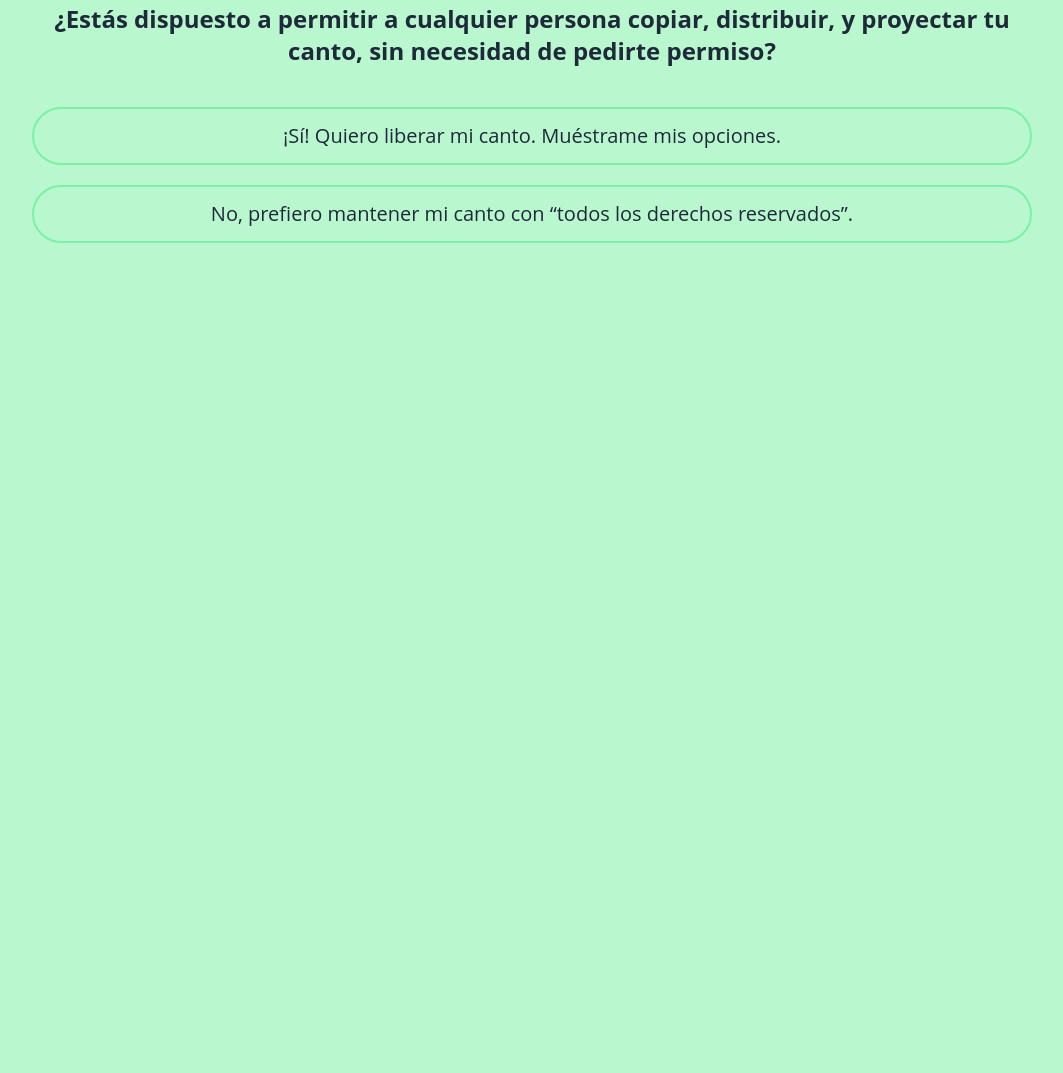
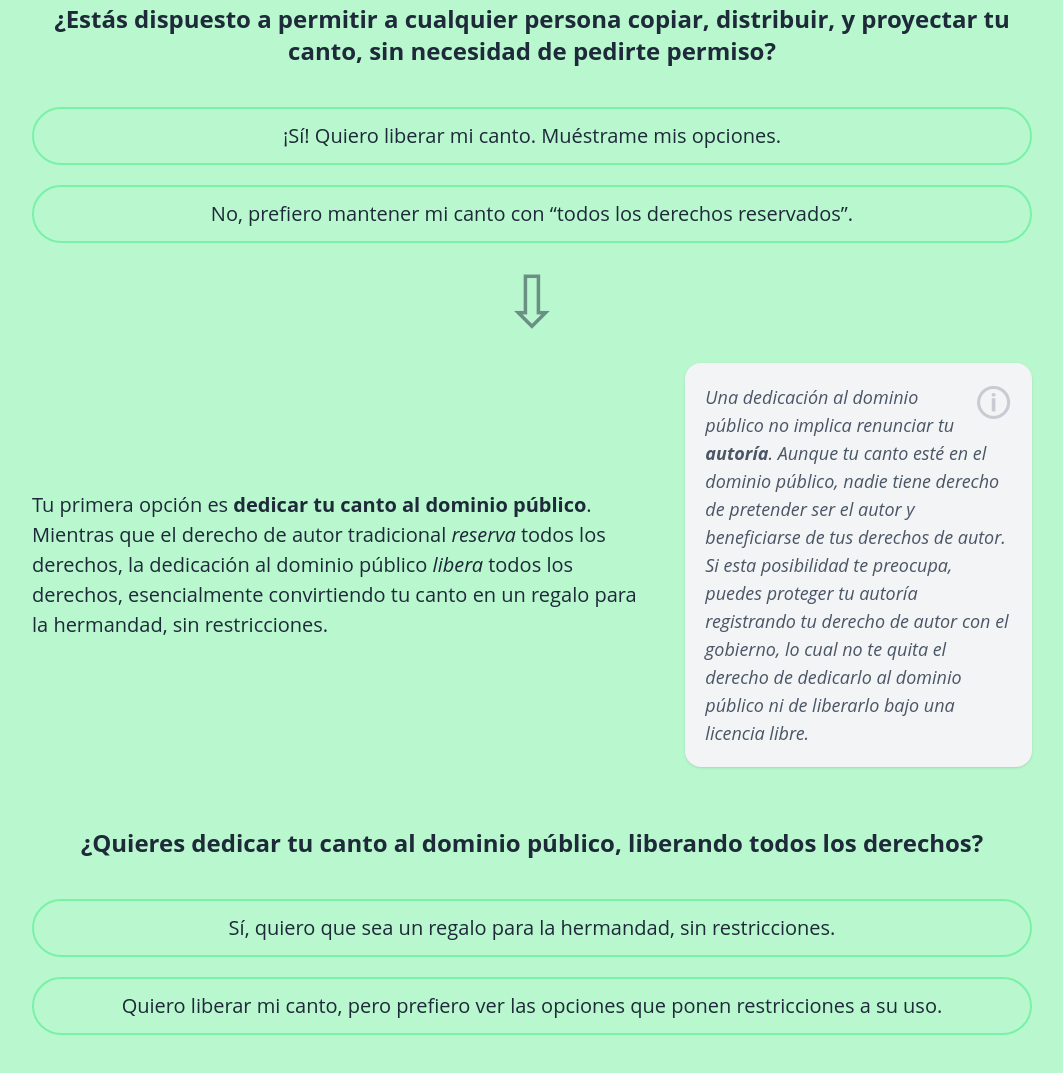
Before and after one commit to mashkioya/hymn-license-chooser, a website: page index.html in a window 1280 px wide. Shown: the part 471-1544 px from the top of the page, without its empty margins (108-1171 px from the left). Before the commit the page ends 814 px from the top, so only its background shows below. Drawn offline with Linux system fonts and the light colour scheme.

Commit message:
added and styled option 1

```diff
--- a/index.html
+++ b/index.html
@@ -12,16 +12,32 @@
         <h1 class="text-center text-5xl font-black pb-10">Escoge una licencia</h1>
         <div class="flex items-center pb-15 mb-15 border-b-2 border-b-gray-600">
             <img src="src/hand.png" alt="" class="opacity-70 pr-10">
-            <p class="font-medium">¡Gracias por tu interés en liberar tu canto! Nosotros estamos convencidos de que esta es la mejor forma de hacer llegar un canto a más hermanos, y de glorificar a Dios con nuestros talentos. Aunque todavía no hayas decidido si quieres liberar tu canto, puedes utilizar esta herramienta para explorar tus opciones.</p>
+            <div class="font-medium">
+                <p class="mb-5">¡Gracias por tu interés en liberar tu canto! Nosotros estamos convencidos de que esta es la mejor forma de hacer llegar un canto a más hermanos, y de glorificar a Dios con nuestros talentos. Aunque todavía no hayas decidido si quieres liberar tu canto, puedes utilizar esta herramienta para explorar tus opciones.</p>
+                <p>No somos abogados y esta página es solo para fines informativos.</p>
+            </div>
         </div>
 
-        <div class="question flex flex-col text-center">
-            <p class="font-bold pb-5 text-2xl mb-5">¿Estás dispuesto a permitir a cualquier persona copiar, distribuir, y proyectar tu canto, sin necesidad de pedirte permiso?</p>
-            <a href="" class="p-3 rounded-full mb-5 border-2 border-green-300 hover:bg-green-300 hover:border-white">¡Sí! Quiero liberar mi canto. Muéstrame mis opciones.</a>
-            <a href="" class="p-3 rounded-full mb-5 border-2 border-green-300 hover:bg-red-300 hover:border-white">No, prefiero mantener mi canto con “todos los derechos reservados”.</a>
+        <div class="question-box">
+            <p>¿Estás dispuesto a permitir a cualquier persona copiar, distribuir, y proyectar tu canto, sin necesidad de pedirte permiso?</p>
+            <a href="" class="button-positive">¡Sí! Quiero liberar mi canto. Muéstrame mis opciones.</a>
+            <a href="" class="button-negative">No, prefiero mantener mi canto con “todos los derechos reservados”.</a>
         </div>
 
+        <div id="option1">
+            <div class="text-7xl text-center opacity-50 pb-7">&#8681;</div>
 
+            <div class="flex items-center pb-15">
+                <p class="flex-2 pr-10">Tu primera opción es <b>dedicar tu canto al dominio público</b>. Mientras que el derecho de autor tradicional <em>reserva</em> todos los derechos, la dedicación al dominio público <em>libera</em> todos los derechos, esencialmente convirtiendo tu canto en un regalo para la hermandad, sin restricciones.</p>
+                <p class="info flex-1 text-lg italic p-5 bg-gray-100 shadow rounded-2xl text-gray-600"><span class="info-icon text-4xl float-right not-italic opacity-25 pl-5">&#x1F6C8;</span> Una dedicación al dominio público no implica renunciar tu <b>autoría</b>. Aunque tu canto esté en el dominio público, nadie tiene derecho de pretender ser el autor y beneficiarse de tus derechos de autor. Si esta posibilidad te preocupa, puedes proteger tu autoría registrando tu derecho de autor con el gobierno, lo cual no te quita el derecho de dedicarlo al dominio público ni de liberarlo bajo una licencia libre.</p>
+            </div>
+
+            <div class="question-box">
+                <p>¿Quieres dedicar tu canto al dominio público, liberando todos los derechos?</p>
+                <a href="" class="button-positive">Sí, quiero que sea un regalo para la hermandad, sin restricciones.</a>
+                <a href="" class="button-negative">Quiero liberar mi canto, pero prefiero ver las opciones que ponen restricciones a su uso.</a>
+            </div>
+        </div>
 
     </div>
     <script src="src/script.js"></script>
--- a/src/input.css
+++ b/src/input.css
@@ -6,3 +6,35 @@ body {
     font-Size: 1.25rem;
     @apply text-gray-800;
 }
+
+.explanation {
+
+}
+
+.info {
+
+}
+
+.info-icon {
+
+}
+
+.question-box {
+    @apply flex flex-col text-center;
+}
+
+.question-box > p {
+    @apply font-bold pb-5 text-2xl mb-5;
+}
+
+.button-positive, .button-negative {
+    @apply p-3 rounded-full mb-5 border-2 border-green-300 hover:border-white;
+}
+
+.button-positive {
+    @apply hover:bg-green-300;
+}
+
+.button-negative {
+    @apply hover:bg-red-300;
+}
```
Also changed, not shown: src/output.css.
